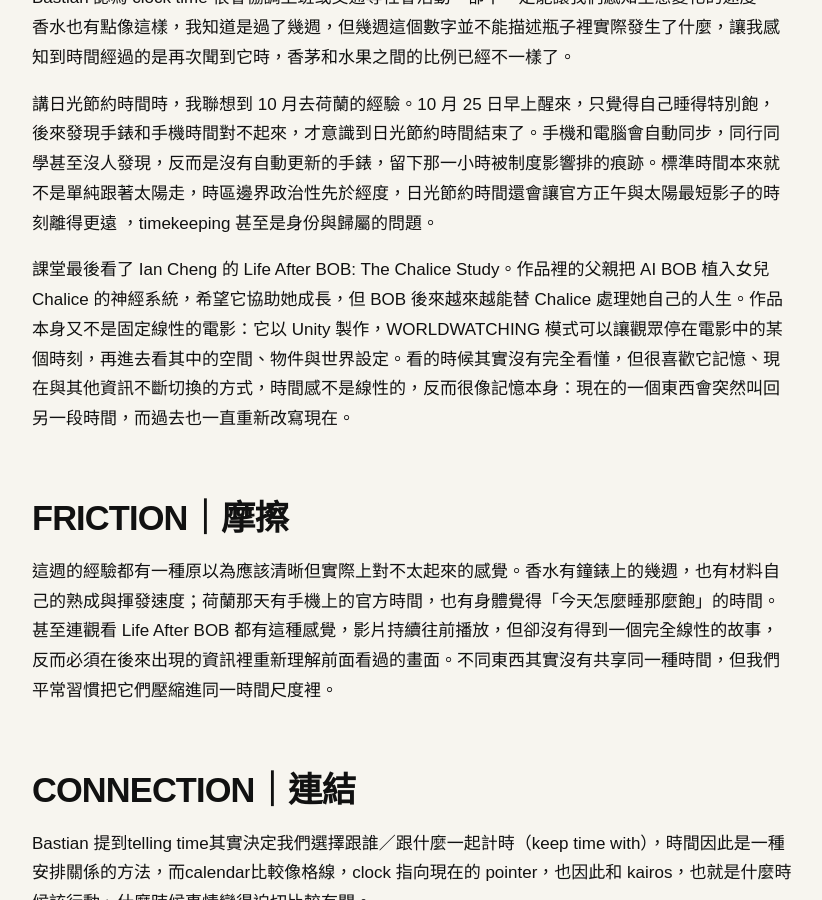
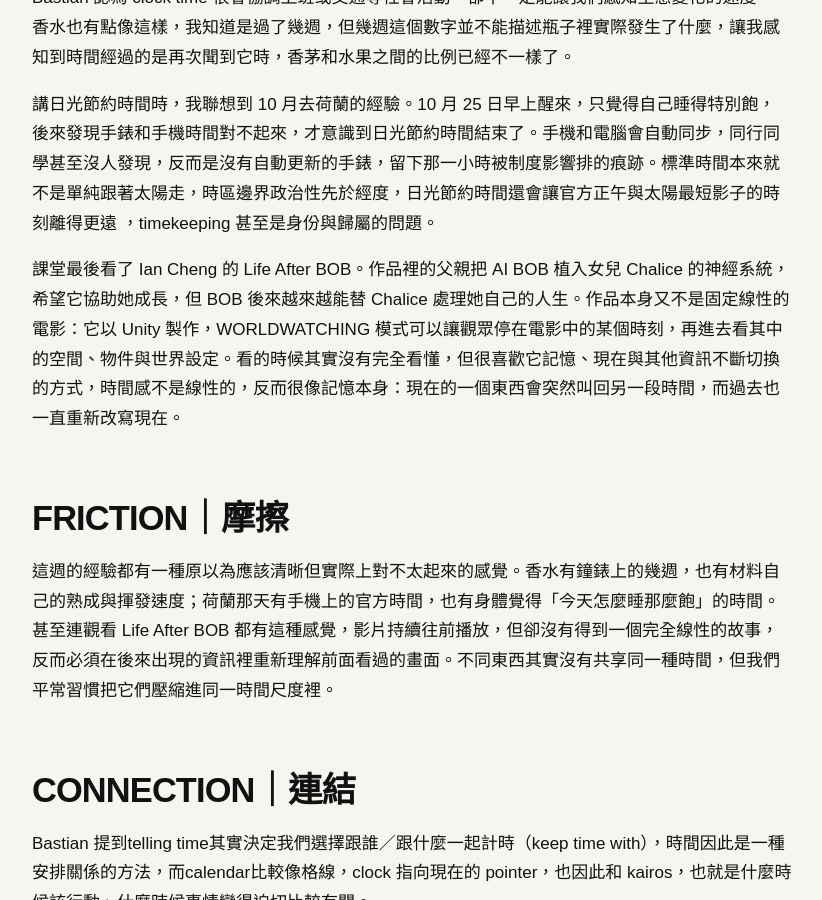
Before and after one commit to joycepig409/fieldworkarchive, a Jekyll site: the page built from weeks/week-10.md, in a window 1280 px wide and 900 px high, scrolled down 809 px. Shown: the whole window, without its empty margins (48-870 px from the left). Built offline with Jekyll 4.4.1, drawn with Linux system fonts in a browser that asks for light colours.

Commit message:
Update week-10.md

```diff
--- a/weeks/week-10.md
+++ b/weeks/week-10.md
@@ -17,7 +17,7 @@ permalink: /weeks/week-10/
 
 講日光節約時間時，我聯想到 10 月去荷蘭的經驗。10 月 25 日早上醒來，只覺得自己睡得特別飽，後來發現手錶和手機時間對不起來，才意識到日光節約時間結束了。手機和電腦會自動同步，同行同學甚至沒人發現，反而是沒有自動更新的手錶，留下那一小時被制度影響排的痕跡。標準時間本來就不是單純跟著太陽走，時區邊界政治性先於經度，日光節約時間還會讓官方正午與太陽最短影子的時刻離得更遠 ，timekeeping 甚至是身份與歸屬的問題。
 
-課堂最後看了 Ian Cheng 的 Life After BOB: The Chalice Study。作品裡的父親把 AI BOB 植入女兒 Chalice 的神經系統，希望它協助她成長，但 BOB 後來越來越能替 Chalice 處理她自己的人生。作品本身又不是固定線性的電影：它以 Unity 製作，WORLDWATCHING 模式可以讓觀眾停在電影中的某個時刻，再進去看其中的空間、物件與世界設定。看的時候其實沒有完全看懂，但很喜歡它記憶、現在與其他資訊不斷切換的方式，時間感不是線性的，反而很像記憶本身：現在的一個東西會突然叫回另一段時間，而過去也一直重新改寫現在。
+課堂最後看了 Ian Cheng 的 Life After BOB。作品裡的父親把 AI BOB 植入女兒 Chalice 的神經系統，希望它協助她成長，但 BOB 後來越來越能替 Chalice 處理她自己的人生。作品本身又不是固定線性的電影：它以 Unity 製作，WORLDWATCHING 模式可以讓觀眾停在電影中的某個時刻，再進去看其中的空間、物件與世界設定。看的時候其實沒有完全看懂，但很喜歡它記憶、現在與其他資訊不斷切換的方式，時間感不是線性的，反而很像記憶本身：現在的一個東西會突然叫回另一段時間，而過去也一直重新改寫現在。
 
 ## FRICTION｜摩擦
 
```
